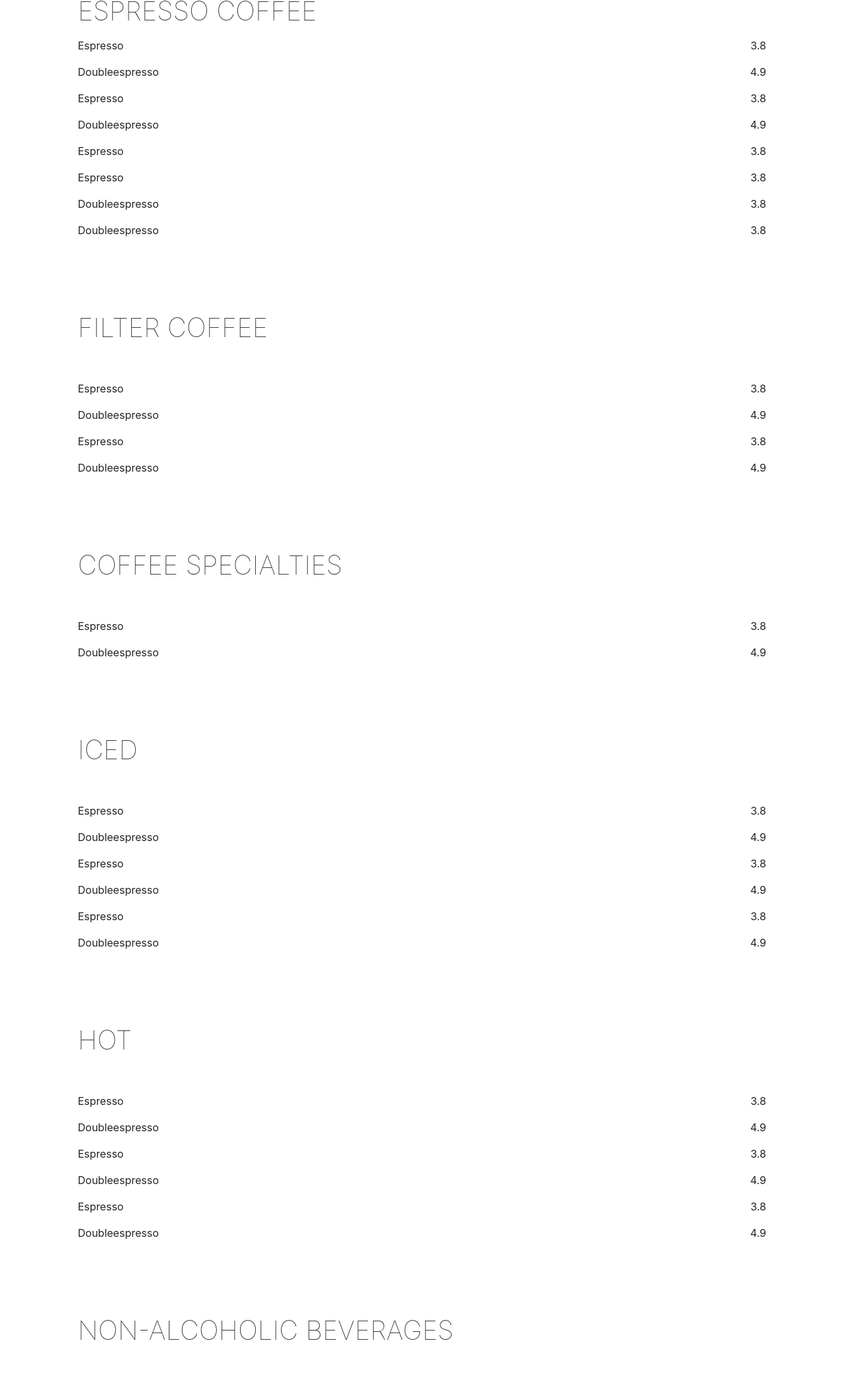
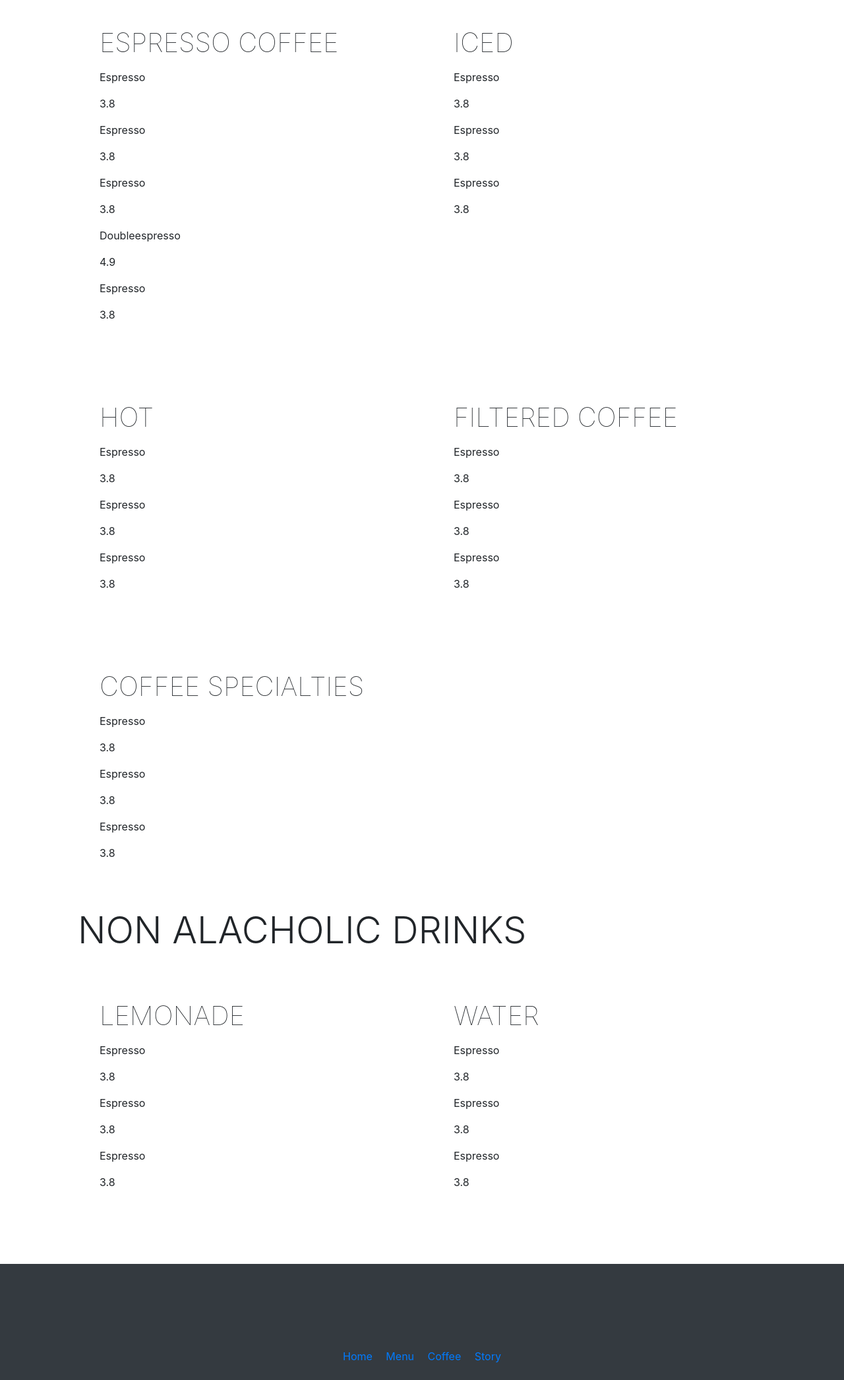
Before and after one commit to BradenLinick/Generic-Hipster-Coffee, a website: page src/assets/menu.html in a window 1280 px wide. Shown: the part 354-2446 px from the top of the page at 66% size. Drawn offline with nearby package versions, Linux system fonts and the light colour scheme; files that its build step writes are made by us from their sources.

Commit message:
responsive menu

```diff
--- a/src/assets/menu.html
+++ b/src/assets/menu.html
@@ -24,166 +24,133 @@
             </div>
           </div>
           <div class="container p-5">
-        <h1 class="display-4 py-2">MENU</h1>
+              <h1 class="display-4 py-2 ml-4">MENU</h1>
+          <div class="row">
+
+               <div class="col-md-6 p-5">
                    <h2 class="py-2">Espresso Coffee</h2>
-        <div class="col">
-          <div class="row">
+                    <div class="MenuPrices">
                         <p>Espresso</p>
                         <p class="ml-auto">3.8</p>
                     </div>
-          <div class="row">
+                  <div class="MenuPrices">
+                      <p>Espresso</p>
+                       <p class="ml-auto">3.8</p>
+                  </div>
+                   <div class="MenuPrices">
+                      <p>Espresso</p>
+                      <p class="ml-auto">3.8</p>
+                   </div>
+                   <div class="MenuPrices">
                       <p>Doubleespresso</p>
                       <p class="ml-auto">4.9</p>
                    </div>
-          <div class="row">
+                   <div class="MenuPrices">
                       <p>Espresso</p>
                       <p class="ml-auto">3.8</p>
                   </div>
-          <div class="row">
-            <p>Doubleespresso</p>
-            <p class="ml-auto">4.9</p>
                 </div>
-          <div class="row">
+
+                <div class="col-md-6 p-5">
+                    <h2 class="py-2">ICED</h2>
+                     <div class="MenuPrices">
                          <p>Espresso</p>
                          <p class="ml-auto">3.8</p>
                      </div>
-          <div class="row">
+                   <div class="MenuPrices">
                        <p>Espresso</p>
                         <p class="ml-auto">3.8</p>
                    </div>
-          <div class="row">
-            <p>Doubleespresso</p>
-            <p class="ml-auto">3.8</p>
-          </div>
-          <div class="row">
-            <p>Doubleespresso</p>
+                    <div class="MenuPrices">
+                       <p>Espresso</p>
                        <p class="ml-auto">3.8</p>
                     </div>
                  </div>
-        <h2 class="py-5 mt-5">Filter coffee</h2>
-        <div class="col">
-          <div class="row">
+
+                 <div class="col-md-6 p-5">
+                    <h2 class="py-2">HOT</h2>
+                     <div class="MenuPrices">
                          <p>Espresso</p>
                          <p class="ml-auto">3.8</p>
                      </div>
-          <div class="row">
-            <p>Doubleespresso</p>
-            <p class="ml-auto">4.9</p>
-          </div>
-          <div class="row">
+                   <div class="MenuPrices">
                        <p>Espresso</p>
                         <p class="ml-auto">3.8</p>
                    </div>
-          <div class="row">
-            <p>Doubleespresso</p>
-            <p class="ml-auto">4.9</p>
-          </div>
-        </div>
-        <h2 class="py-5 mt-5">Coffee Specialties</h2>
-        <div class="col">
-          <div class="row">
+                    <div class="MenuPrices">
                        <p>Espresso</p>
                        <p class="ml-auto">3.8</p>
                     </div>
-          <div class="row">
-            <p>Doubleespresso</p>
-            <p class="ml-auto">4.9</p>
                  </div>
-        </div>
-        <h2 class="py-5 mt-5">ICED</h2>
-        <div class="col">
-          <div class="row">
+
+                 <div class="col-md-6 p-5">
+                    <h2 class="py-2">Filtered Coffee</h2>
+                     <div class="MenuPrices">
                          <p>Espresso</p>
                          <p class="ml-auto">3.8</p>
                      </div>
-          <div class="row">
-            <p>Doubleespresso</p>
-            <p class="ml-auto">4.9</p>
-          </div>
-          <div class="row">
+                   <div class="MenuPrices">
                        <p>Espresso</p>
                         <p class="ml-auto">3.8</p>
                    </div>
-          <div class="row">
-            <p>Doubleespresso</p>
-            <p class="ml-auto">4.9</p>
-          </div>
-          <div class="row">
+                    <div class="MenuPrices">
                        <p>Espresso</p>
                        <p class="ml-auto">3.8</p>
                     </div>
-          <div class="row">
-            <p>Doubleespresso</p>
-            <p class="ml-auto">4.9</p>
                  </div>
-        </div>
-        <h2 class="py-5 mt-5">HOT</h2>
-        <div class="col">
-          <div class="row">
+
+                 <div class="col-md-6 p-5">
+                    <h2 class="py-2">Coffee Specialties</h2>
+                     <div class="MenuPrices">
                          <p>Espresso</p>
                          <p class="ml-auto">3.8</p>
                      </div>
-          <div class="row">
-            <p>Doubleespresso</p>
-            <p class="ml-auto">4.9</p>
-          </div>
-          <div class="row">
+                   <div class="MenuPrices">
                        <p>Espresso</p>
                         <p class="ml-auto">3.8</p>
                    </div>
-          <div class="row">
-            <p>Doubleespresso</p>
-            <p class="ml-auto">4.9</p>
-          </div>
-          <div class="row">
+                    <div class="MenuPrices">
                        <p>Espresso</p>
                        <p class="ml-auto">3.8</p>
                     </div>
-          <div class="row">
-            <p>Doubleespresso</p>
-            <p class="ml-auto">4.9</p>
                  </div>
                 </div>
-        <h2 class="py-5 mt-5">NON-ALCOHOLIC BEVERAGES</h2>
-        <h2 class="py-5 mt-5">Lemonade</h2>
-        <div class="col">
+
+            <h1 class="display-4 py-2">Non Alacholic Drinks</h1>
+
             <div class="row">
+                <div class="col-md-6 p-5">
+                    <h2 class="py-2">Lemonade</h2>
+                     <div class="MenuPrices">
                          <p>Espresso</p>
                          <p class="ml-auto">3.8</p>
                      </div>
-          <div class="row">
-            <p>Doubleespresso</p>
-            <p class="ml-auto">4.9</p>
-          </div>
-          <div class="row">
+                   <div class="MenuPrices">
                        <p>Espresso</p>
                         <p class="ml-auto">3.8</p>
                    </div>
-          <div class="row">
-            <p>Doubleespresso</p>
-            <p class="ml-auto">4.9</p>
-          </div>
-          <div class="row">
+                    <div class="MenuPrices">
                        <p>Espresso</p>
                        <p class="ml-auto">3.8</p>
                     </div>
-          <div class="row">
-            <p>Doubleespresso</p>
-            <p class="ml-auto">4.9</p>
                  </div>
-        </div>
-        <h2 class="py-5 mt-5">Water</h2>
-        <div class="col">
-          <div class="row">
+
+                 <div class="col-md-6 p-5">
+                    <h2 class="py-2">Water</h2>
+                     <div class="MenuPrices">
                          <p>Espresso</p>
                          <p class="ml-auto">3.8</p>
                      </div>
-          <div class="row">
-            <p>Doubleespresso</p>
-            <p class="ml-auto">4.9</p>
+                      <div class="MenuPrices">
+                       <p>Espresso</p>
+                       <p class="ml-auto">3.8</p>
+                      </div>
+                      <div class="MenuPrices">
+                       <p>Espresso</p>
+                       <p class="ml-auto">3.8</p>
                       </div>
                     </div>
-        <img id="espresso" src="/img/espresso-machine-detail.jpg" alt="Espresso Machine">
+                 </div>
                 </div>
 
         <!--
--- a/src/scss/_base.scss
+++ b/src/scss/_base.scss
@@ -59,32 +59,31 @@ iframe {
 #quejina {
   background-image: url('/img/smcr-quejina.jpg');
   background-size: cover;
-  height: 100%;
-  width: 100%;
+  height: 17rem;
 }
 
 #mormora {
   background-image: url('/img/smcr-mormora.jpg');
   background-size: cover;
-  height: 100%;
+  height: 17rem;
 }
 
 #kenya {
   background-image: url('/img/smcr-kamwangi.jpg');
   background-size: cover;
-  height: 100%;
+  height: 17rem;
 }
 
 #decaf {
   background-image: url('/img/smcr-decaf-espresso.jpg');
   background-size: cover;
-  height: 100%;
+  height: 17rem;
 }
-
+/*
 #cards {
   max-width: 45%;
   min-height: 45%;
-}
+} */
 
 /* Menu */
 
```
Also changed, not shown: src/assets/coffee.html (+4 -16 lines). Lines whose indentation alone changed are shown as unchanged.
